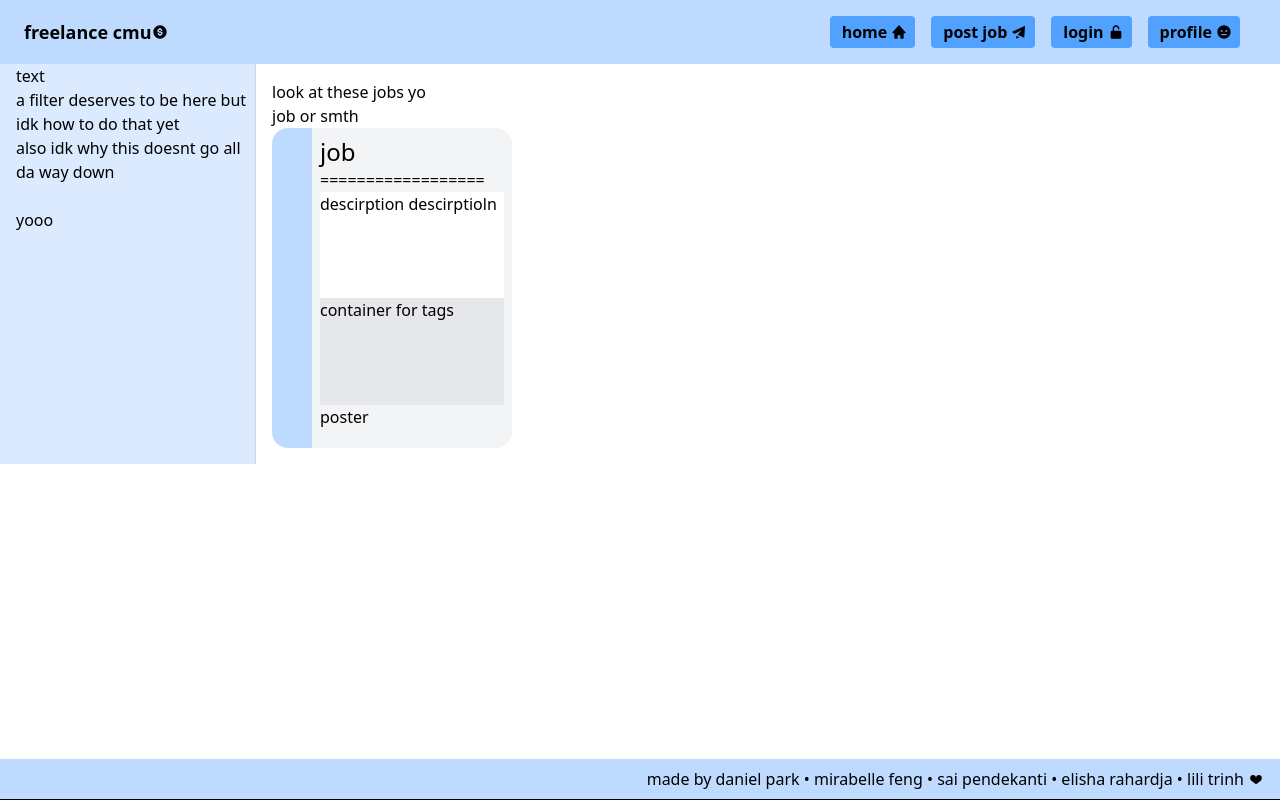
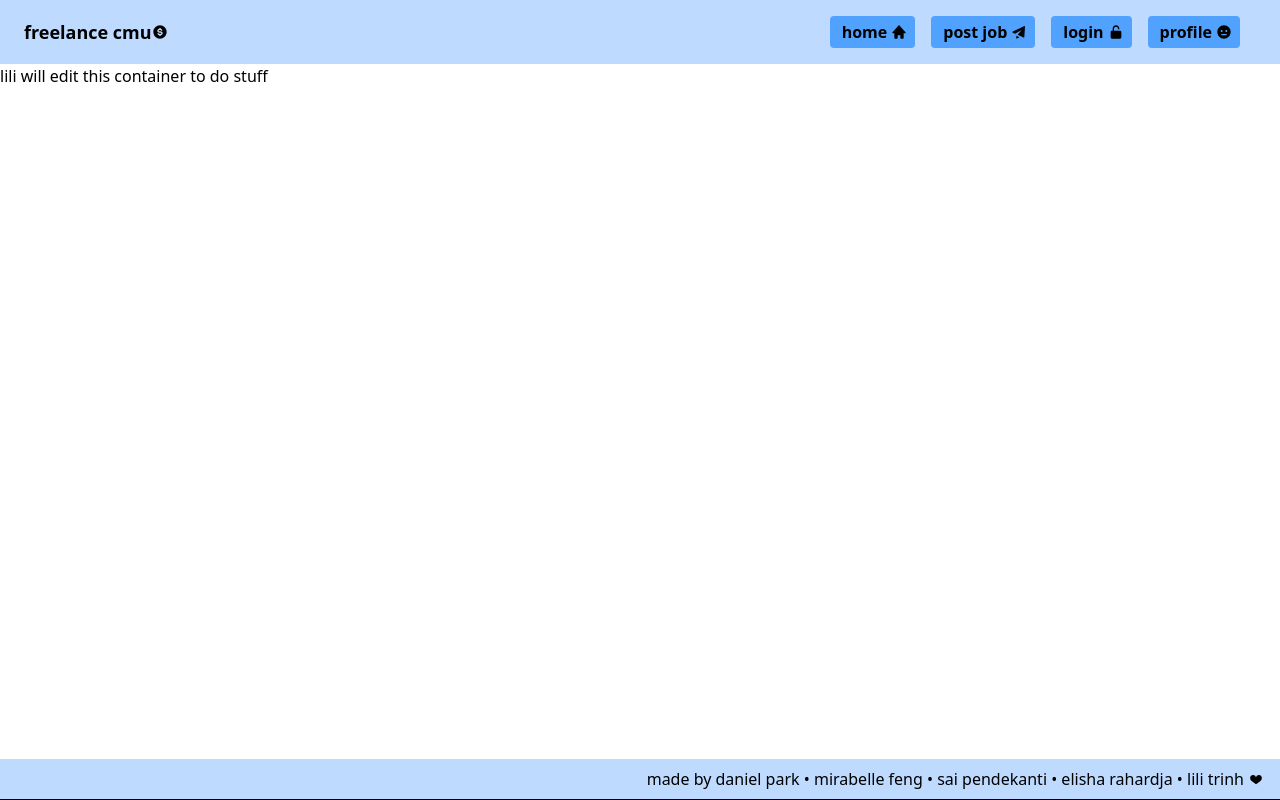
Before and after one commit to scottylabs-labrador/freelance-cmu, a React (Vite) app: page / in a window 1280 px wide. Built offline with nearby package versions, Linux system fonts and the light colour scheme.

Commit message:
changed homepage

```diff
--- /dev/null
+++ b/src/AuthContext.tsx
@@ -0,0 +1,12 @@
+import React from "react";
+import { createContext } from "react";
+
+interface authContextType {
+  isLoggedIn: boolean;
+  logIn: () => void;
+  logOut: () => void;
+}
+
+
+
+export const authContext = createContext<authContextType | null>(null);
--- a/src/pages/Home.tsx
+++ b/src/pages/Home.tsx
@@ -6,19 +6,8 @@ import Sidebar from "../components/sidebar/Sidebar";
 
 export default function Home() {
   return (
-    <div className="flex flex-row h-full">
-      <aside className="w-64 bg-blue-100 border-r border-gray-300">
-        <Sidebar />
-      </aside>
-      <section className="w-3/4 p-4">
-        <h1>look at these jobs yo</h1>
-        <p>job or smth</p>
-        <JobBox
-          JobTitle="job"
-          JobDescription="descirption descirptioln"
-          JobPoster="poster"
-        ></JobBox>
-      </section>
+    <div>
+      <p>lili will edit this container to do stuff</p>
     </div>
   );
 }
--- /dev/null
+++ b/src/pages/SearchJobs.tsx
@@ -0,0 +1,24 @@
+/*import pulls code from another file or library
+we are importing links from tanstack, which is
+react component for page navigation withoujt having to reload page */
+import JobBox from "../components/jobbox/JobBox";
+import Sidebar from "../components/sidebar/Sidebar";
+
+export default function SearchJobs() {
+  return (
+    <div className="flex flex-row h-full">
+      <aside className="w-64 bg-blue-100 border-r border-gray-300">
+        <Sidebar />
+      </aside>
+      <section className="w-3/4 p-4">
+        <h1>look at these jobs yo</h1>
+        <p>job or smth</p>
+        <JobBox
+          JobTitle="job"
+          JobDescription="descirption descirptioln"
+          JobPoster="poster"
+        ></JobBox>
+      </section>
+    </div>
+  );
+}
--- a/src/router.tsx
+++ b/src/router.tsx
@@ -4,6 +4,7 @@ import Home from "./pages/Home";
 import Login from "./pages/Login";
 import Profile from "./pages/Profile";
 import PostJob from "./pages/PostJob";
+import SearchJobs from "./pages/SearchJobs";
 //router route rootroute are main tanstack router classes
 
 //app, home, page1, page 2 is layout component
@@ -19,6 +20,12 @@ const homeRoute = new Route({
   getParentRoute: () => rootRoute,
   path: "/",
   component: Home,
+});
+
+const searchJobRoute = new Route({
+  getParentRoute: () => rootRoute,
+  path: "/searchjobs",
+  component: SearchJobs,
 });
 
 const profileRoute = new Route({
@@ -45,6 +52,7 @@ const routeTree = rootRoute.addChildren([
   profileRoute,
   postJobRoute,
   loginRoute,
+  searchJobRoute,
 ]);
 
 export const router = new Router({ routeTree });
```
